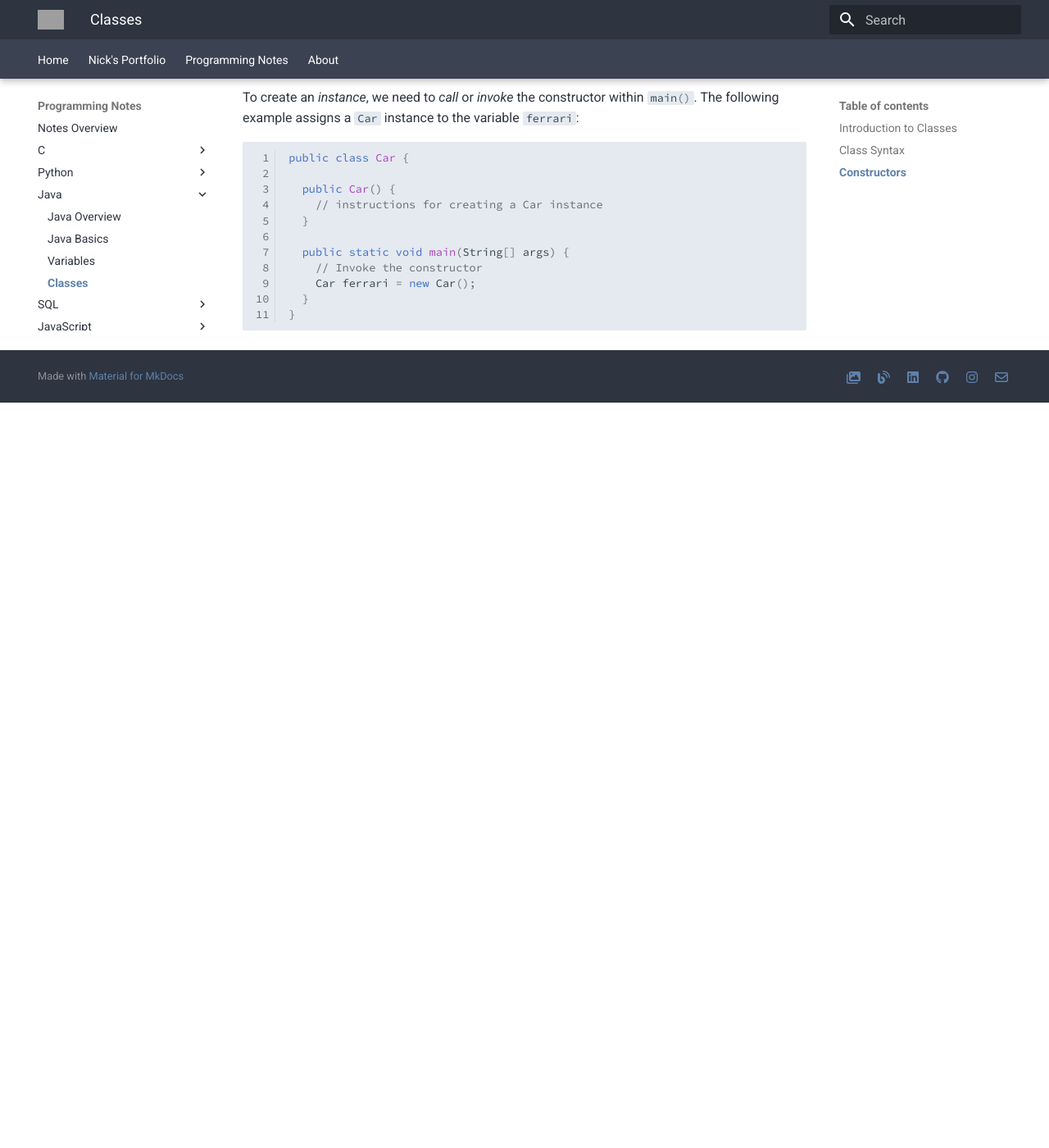
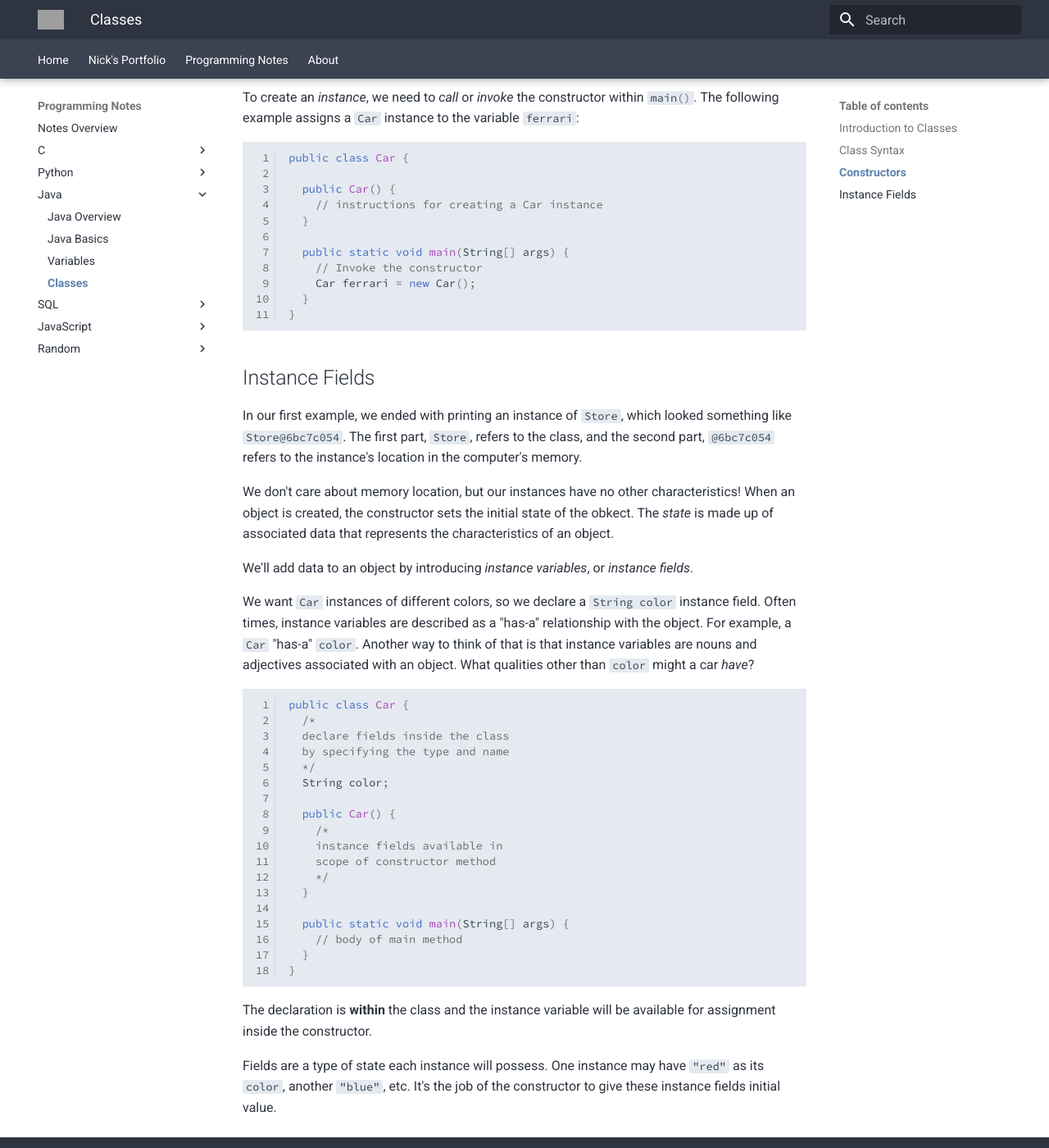
Before and after one commit to tpbnick/docs, an MkDocs documentation site: the page built from docs/java-classes.md, in a window 1280 px wide and 1400 px high, scrolled down 2557 px. Shown: the whole window at 82% size. Built offline with MkDocs 1.6.1 and Material for MkDocs 9.7.7, drawn with Linux system fonts in a browser that asks for light colours; before the commit the page ends 3048 px from its top, so only the background shows below that; grey boxes are pictures that could not be loaded.

Commit message:
Commit 4/19
more java

````diff
--- a/docs/java-classes.md
+++ b/docs/java-classes.md
@@ -113,3 +113,36 @@
   }
 }
 ```
+
+## Instance Fields
+In our first example, we ended with printing an instance of `Store`, which looked something like `Store@6bc7c054`.  The first part, `Store`, refers to the class, and the second part, `@6bc7c054` refers to the instance's location in the computer's memory.
+
+We don't care about memory location, but our instances have no other characteristics!  When an object is created, the constructor sets the initial state of the obkect.  The *state* is made up of associated data that represents the characteristics of an object.
+
+We'll add data to an object by introducing *instance variables*, or *instance fields*.
+
+We want `Car` instances of different colors, so we declare a `#!java String color` instance field.  Often times, instance variables are described as a "has-a" relationship with the object.  For example, a `Car` "has-a" `color`.  Another way to think of that is that instance variables are nouns and adjectives associated with an object.  What qualities other than `color` might a car *have*?
+
+```java linenums="1"
+public class Car {
+  /*
+  declare fields inside the class
+  by specifying the type and name
+  */
+  String color;
+
+  public Car() {
+    /*
+    instance fields available in
+    scope of constructor method
+    */
+  }
+
+  public static void main(String[] args) {
+    // body of main method
+  }
+}
+```
+The declaration is **within** the class and the instance variable will be available for assignment inside the constructor.
+
+Fields are a type of state each instance will possess.  One instance may have `"red"` as its `color`, another `"blue"`, etc.  It's the job of the constructor to give these instance fields initial value.
````
